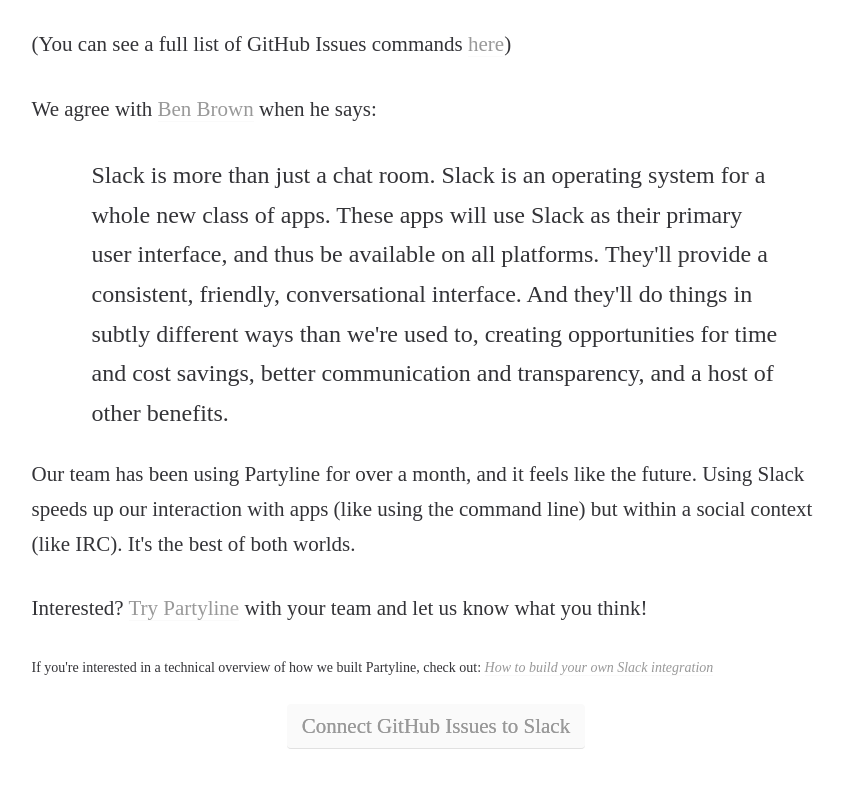
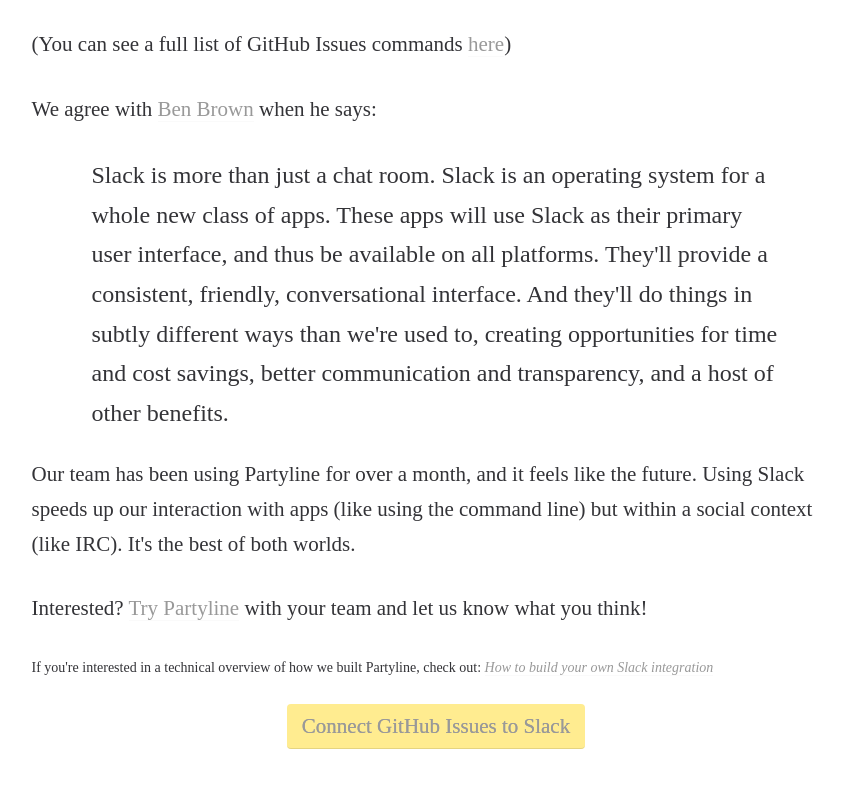
Before and after one commit to sprintly/partyline-landing, a website: page blog/github/index.html in a window 1280 px wide. Shown: the part 2717-3505 px from the top of the page, without its empty margins (204-1048 px from the left). Drawn offline with Linux system fonts and the light colour scheme; a web font is replaced by a local one.

Commit message:
Update button color

```diff
--- a/blog/css/main.css
+++ b/blog/css/main.css
@@ -167,7 +167,7 @@
 }
 .btn-default {
 	padding:10px 15px;
-	background:#fafafa;
+	background:#FFEC90;
 	border-bottom:1px solid rgba(0, 0, 0, .1);
 	text-shadow:0 0 0;
 	border-radius:4px
```
